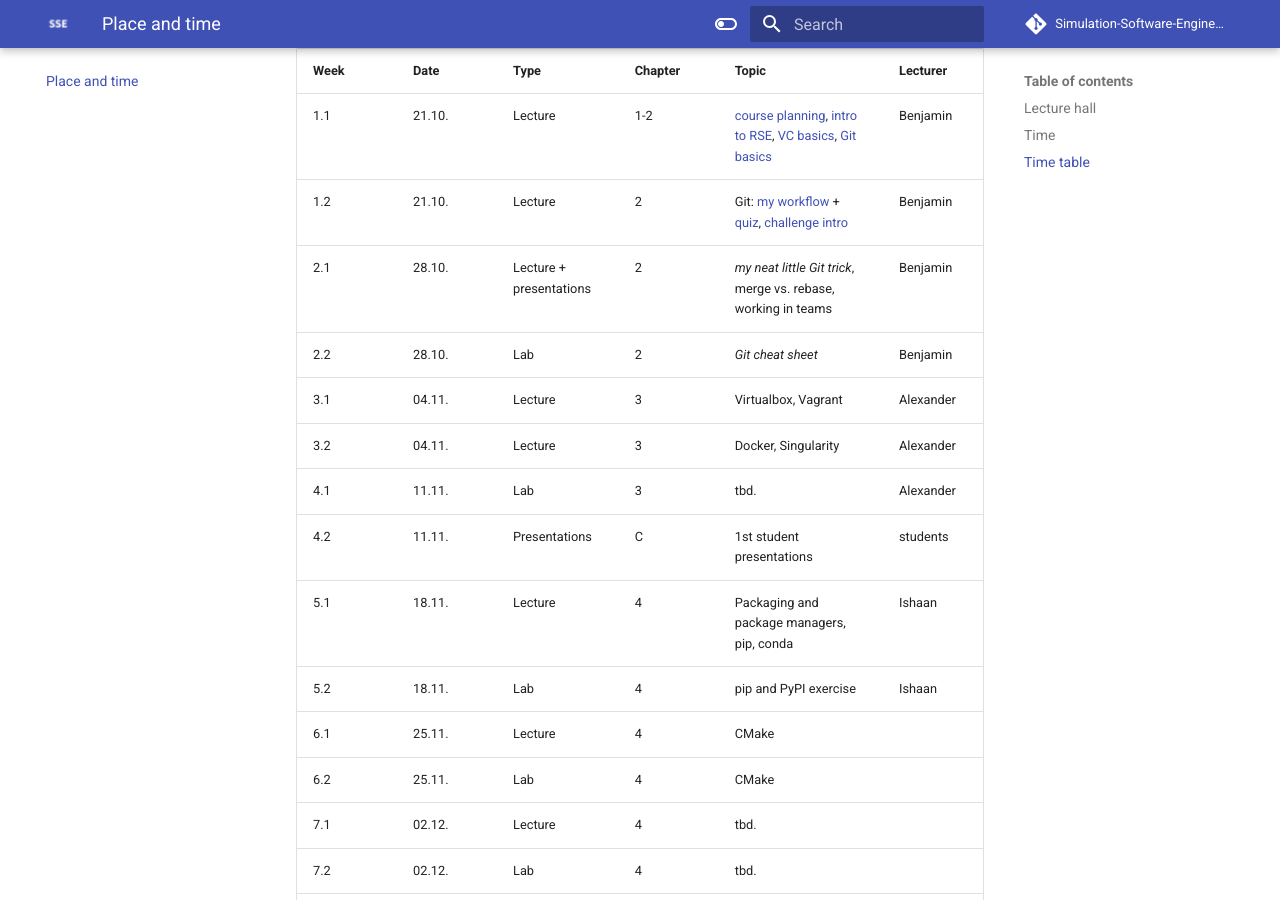
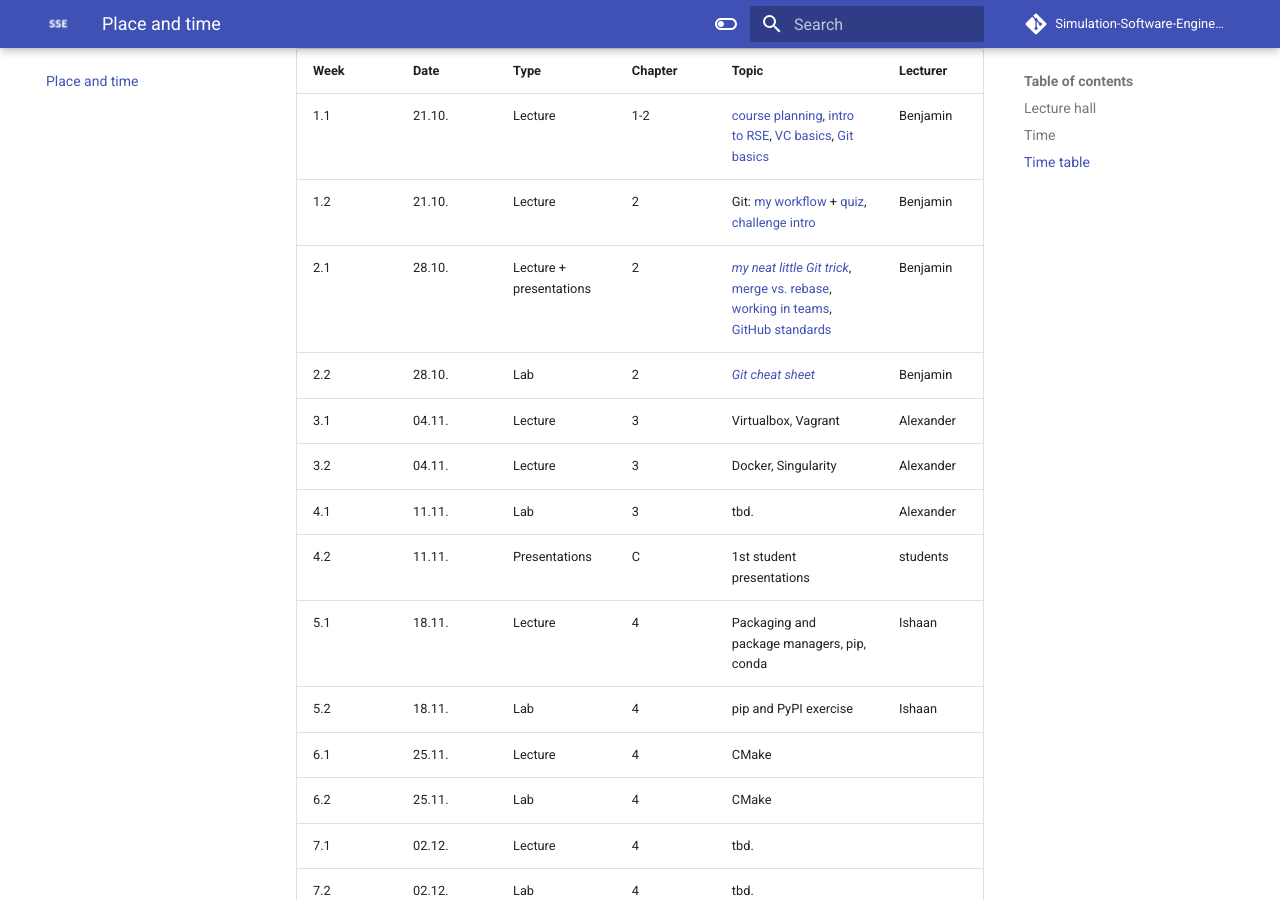
Before and after one commit to Simulation-Software-Engineering/homepage, an MkDocs documentation site: the page built from docs/place-and-time.md, in a window 1280 px wide and 900 px high, scrolled down 725 px. Built offline with MkDocs 1.6.1 and Material for MkDocs 9.7.7, drawn with Linux system fonts in a browser that asks for light colours; comment, search, counter and statistics services are not loaded.

Commit message:
Add links to material of second week

```diff
--- a/docs/place-and-time.md
+++ b/docs/place-and-time.md
@@ -27,8 +27,8 @@ Please note that we might adjust the time table during the semester. You find a
 | ---- | ---- | ---- | ------- |------ | -------- |
 |    1.1 | 21.10. |Lecture | 1-2 | [course planning](https://github.com/Simulation-Software-Engineering/Lecture-Material/blob/main/organization/material/intro_course.md), [intro to RSE](https://github.com/Simulation-Software-Engineering/Lecture-Material/blob/main/organization/material/rse_basics.md), [VC basics](https://github.com/Simulation-Software-Engineering/Lecture-Material/blob/main/version-control/material/intro_slides.md), [Git basics](https://github.com/Simulation-Software-Engineering/Lecture-Material/blob/main/version-control/overview.md#recap-of-git-basics) | Benjamin |
 |    1.2 | 21.10. |Lecture | 2 | Git: [my workflow](https://github.com/Simulation-Software-Engineering/Lecture-Material/blob/main/version-control/overview.md#how-i-work-with-git) + [quiz](https://github.com/Simulation-Software-Engineering/Lecture-Material/blob/main/version-control/material/git_quiz.md), [challenge intro](https://github.com/Simulation-Software-Engineering/Lecture-Material/blob/main/organization/material/challenge_intro.md)  | Benjamin |
-|    2.1 | 28.10. |Lecture + presentations| 2 | *my neat little Git trick*, merge vs. rebase, working in teams| Benjamin |
-|    2.2 | 28.10. |Lab | 2 | *Git cheat sheet*  | Benjamin |
+|    2.1 | 28.10. |Lecture + presentations| 2 | [*my neat little Git trick*](https://github.com/Simulation-Software-Engineering/Lecture-Material/blob/main/version-control/overview.md#my-favorite-neat-little-Git-trick), [merge vs. rebase](https://github.com/Simulation-Software-Engineering/Lecture-Material/blob/main/version-control/material/merge_rebase_slides.md), [working in teams](https://github.com/Simulation-Software-Engineering/Lecture-Material/blob/main/version-control/material/workflow_slides.md), [GitHub standards](https://github.com/Simulation-Software-Engineering/Lecture-Material/blob/main/version-control/material/standards_slides.md) | Benjamin |
+|    2.2 | 28.10. |Lab | 2 | [*Git cheat sheet*](https://github.com/Simulation-Software-Engineering/Lecture-Material/blob/main/version-control/material/cheat_sheet_text.md)  | Benjamin |
 |    3.1 | 04.11. |Lecture | 3 | Virtualbox, Vagrant | Alexander |
 |    3.2 | 04.11. |Lecture | 3 | Docker, Singularity | Alexander |
 |    4.1 | 11.11. |Lab | 3 | tbd.  | Alexander |
```
